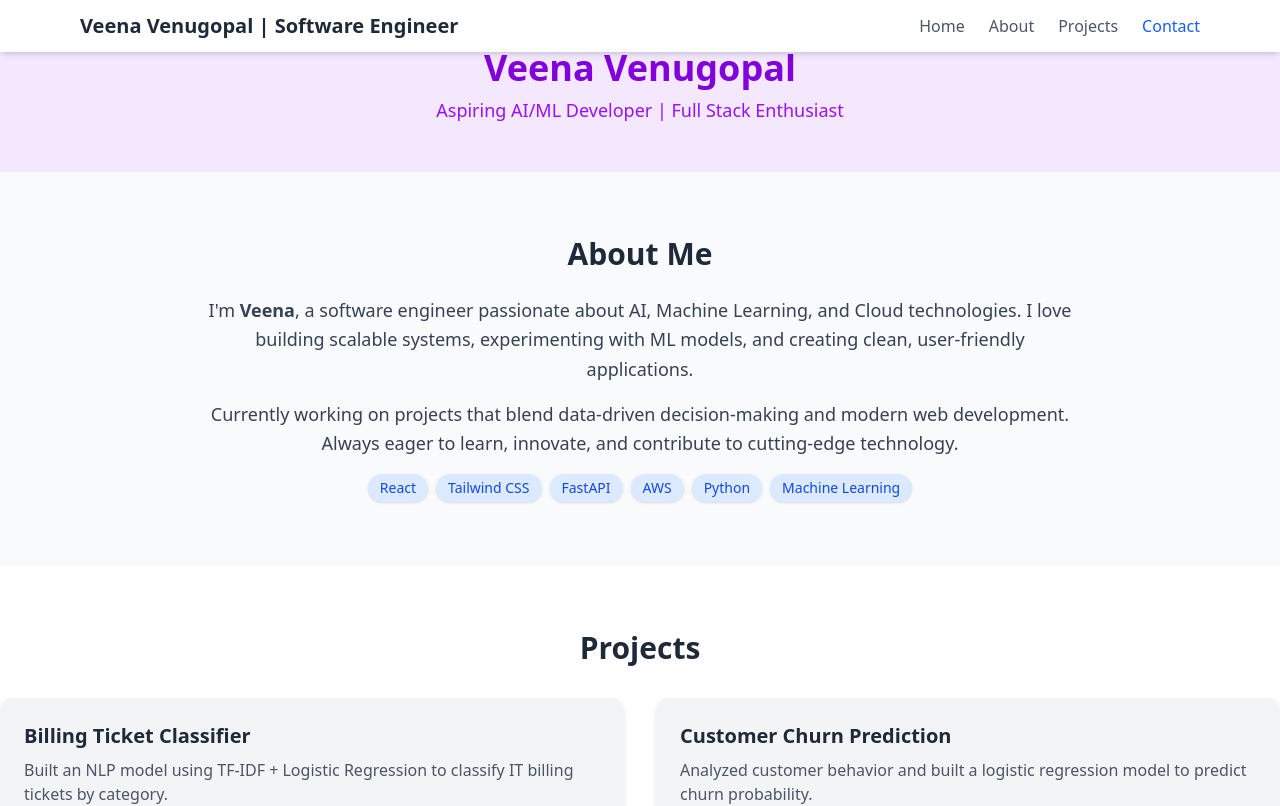
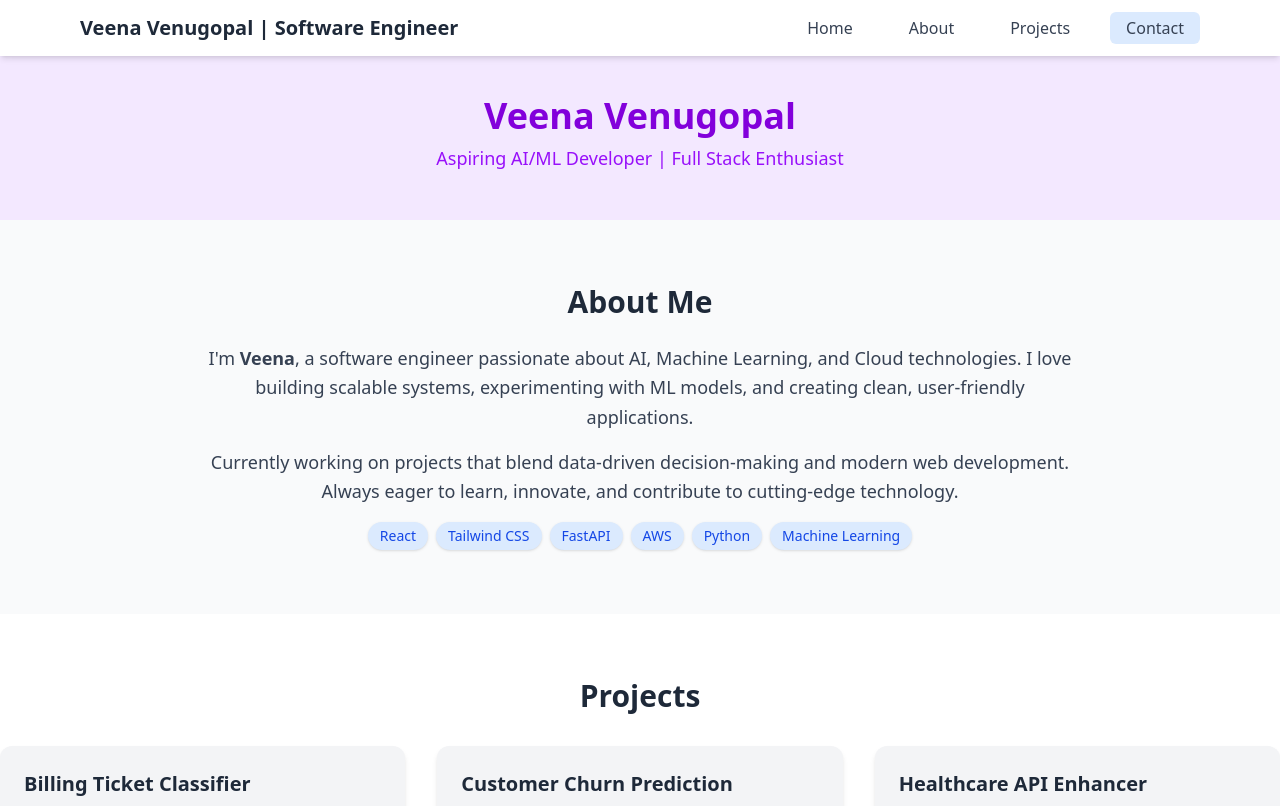
Before and after one commit to Veena-K-Venugopal/veena-portfolio, a React (Vite) app: page / in a window 1280 px wide. Shown: the top 806 px of the page. Built offline with nearby package versions, Linux system fonts and the light colour scheme.

Commit message:
feat: add mobile-responsive navbar and highlight animation

```diff
--- a/src/components/Hero.jsx
+++ b/src/components/Hero.jsx
@@ -1,6 +1,6 @@
 function Hero() {
     return (
-        <section id="hero" className="text-center py-12 bg-purple-100">
+        <section id="hero" className="pt-30 md:pt-24 text-center py-12 bg-purple-100">
             <h1 className="text-4xl font-bold text-purple-700">Veena Venugopal</h1>
             <p className="mt-2 text-lg text-purple-600">
                 Aspiring AI/ML Developer | Full Stack Enthusiast
--- a/src/components/Navbar.jsx
+++ b/src/components/Navbar.jsx
@@ -1,4 +1,6 @@
 import { useState, useEffect } from "react";
+import { FiMenu, FiX } from "react-icons/fi";
+import { motion } from "framer-motion";
 
 const links = [
     { name: "Home", href: "#hero" },
@@ -9,6 +11,7 @@ const links = [
 
 function Navbar() {
     const [active, setActive] = useState("Home");
+    const [menuOpen, setMenuOpen] = useState(false);
 
     useEffect(() => {
         const handleScroll = () => {
@@ -39,21 +42,59 @@ function Navbar() {
         <nav className="fixed top-0 left-0 w-full bg-white shadow-md z-50">
             <div className="max-w-6xl mx-auto px-4 py-3 flex justify-between items-center">
                 <h1 className="text-xl font-bold text-gray-800">Veena Venugopal | Software Engineer</h1>
-                <div className="flex gap-6">
+
+                {/* Desktop Links */}
+                <div className="hidden md:flex gap-6 relative">
+                    {links.map((link, index) => (
+                        <div key={link.name} className="relative px-2 py-1">
+
+                            {active === link.name && (
+                                <motion.div
+                                    layoutId="highlight"
+
+                                    className="absolute inset-0 rounded-md bg-blue-100"
+                                    transition={{ type: "spring", stiffness: 300, damping: 25 }}
+                                />
+                            )}
+                            <a
+                                href={link.href}
+                                className=" relative z-10 px-2 py-1 font-medium text-gray-700 hover:text-blue-600 transition-colors"
+                            >
+                                {link.name}
+                            </a>
+                        </div>
+                    ))}
+                </div>
+
+                {/* Mobile Menu Toggle */}
+                < button
+                    className="md:hidden text-2xl"
+                    onClick={() => setMenuOpen(!menuOpen)}
+                    aria-label="Toggle menu"
+                >
+                    {menuOpen ? <FiX /> : <FiMenu />}
+                </button>
+            </div>
+
+            {/* Mobile Menu */}
+            {menuOpen && (
+                <div className="md:hidden flex flex-col bg-white shadow-md px-4 py-4 space-y-4">
                     {links.map((link, index) => (
                         <a
                             key={index}
                             href={link.href}
-                            className={`font-medium transition-colors ${active === link.name
+                            onClick={() => setMenuOpen(false)}
+                            className={`font-medium ${active === link.name
                                 ? "text-blue-600"
                                 : "text-gray-600 hover:text-blue-600"
+
                                 }`}
                         >
                             {link.name}
                         </a>
                     ))}
                 </div>
-            </div>
+            )}
         </nav>
     );
 }
--- a/src/components/Projects.jsx
+++ b/src/components/Projects.jsx
@@ -10,7 +10,7 @@ function Projects() {
                     Projects
                 </h2>
             </div>
-            <div className="grid md:grid-cols-2 lg:gride-cols-3 gap-8">
+            <div className="grid md:grid-cols-2 lg:grid-cols-3 gap-8">
                 {projects.map((project, index) => (
                     <ProjectCard
                         key={index}
```
